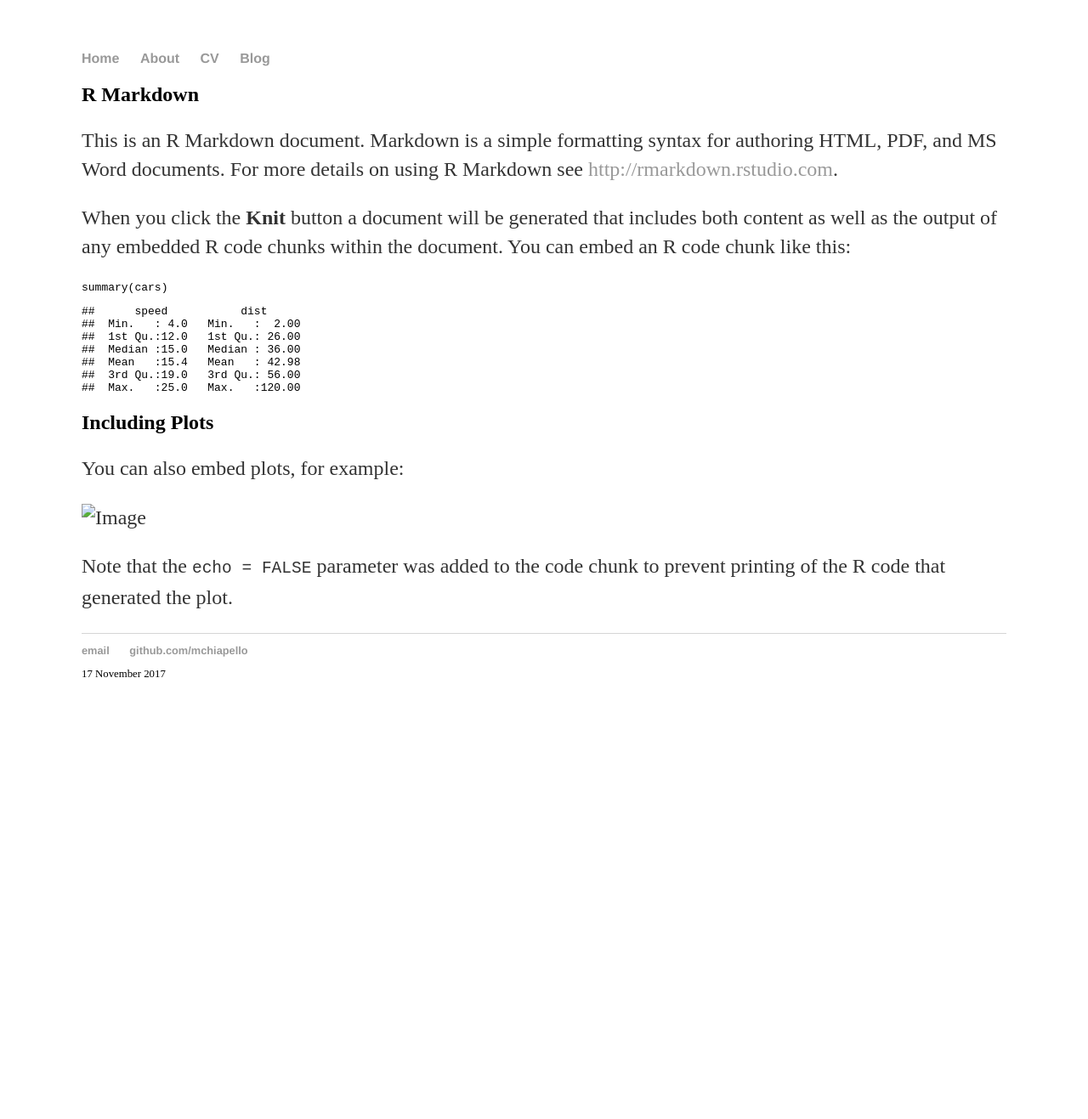
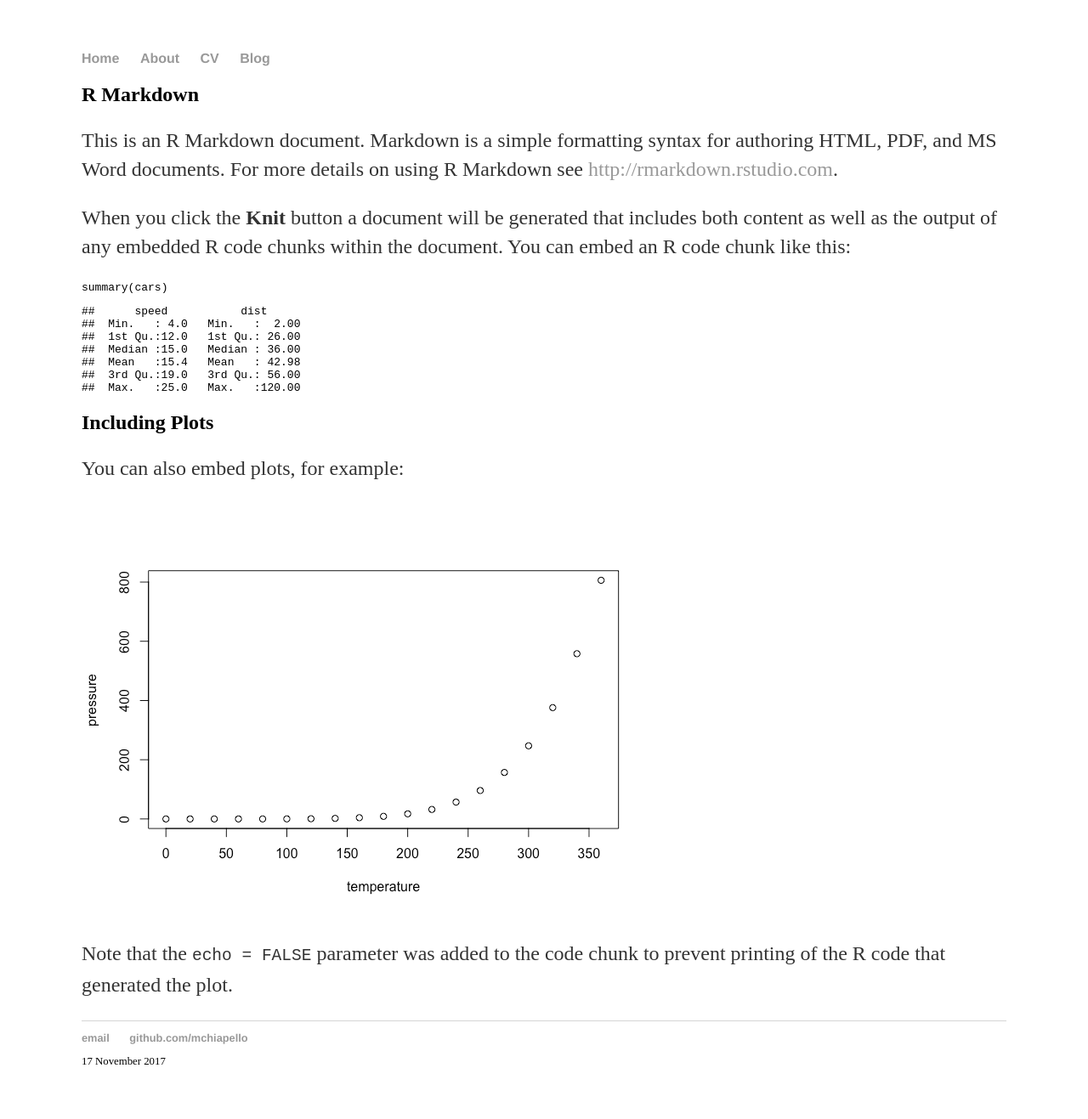
Before and after one commit to mchiapello/mchiapello.github.io, a Jekyll site: the page built from _posts/2017-11-16-fake-post.md, in a window 1280 px wide. Shown: the whole page at 85% size. Built offline with Jekyll 4.4.1, drawn with Linux system fonts in a browser that asks for light colours; our own code applies the rules of GitHub Pages for plain Markdown files; before the commit the page ends 900 px from its top, so only the background shows below that.

Commit message:
Working on image path

```diff
--- a/_posts/2017-11-16-fake-post.md
+++ b/_posts/2017-11-16-fake-post.md
@@ -22,6 +22,6 @@ Including Plots
 
 You can also embed plots, for example:
 
-![Image](../images/pressure-1.png)
+![Image](/images/pressure-1.png)
 
 Note that the `echo = FALSE` parameter was added to the code chunk to prevent printing of the R code that generated the plot.
```
